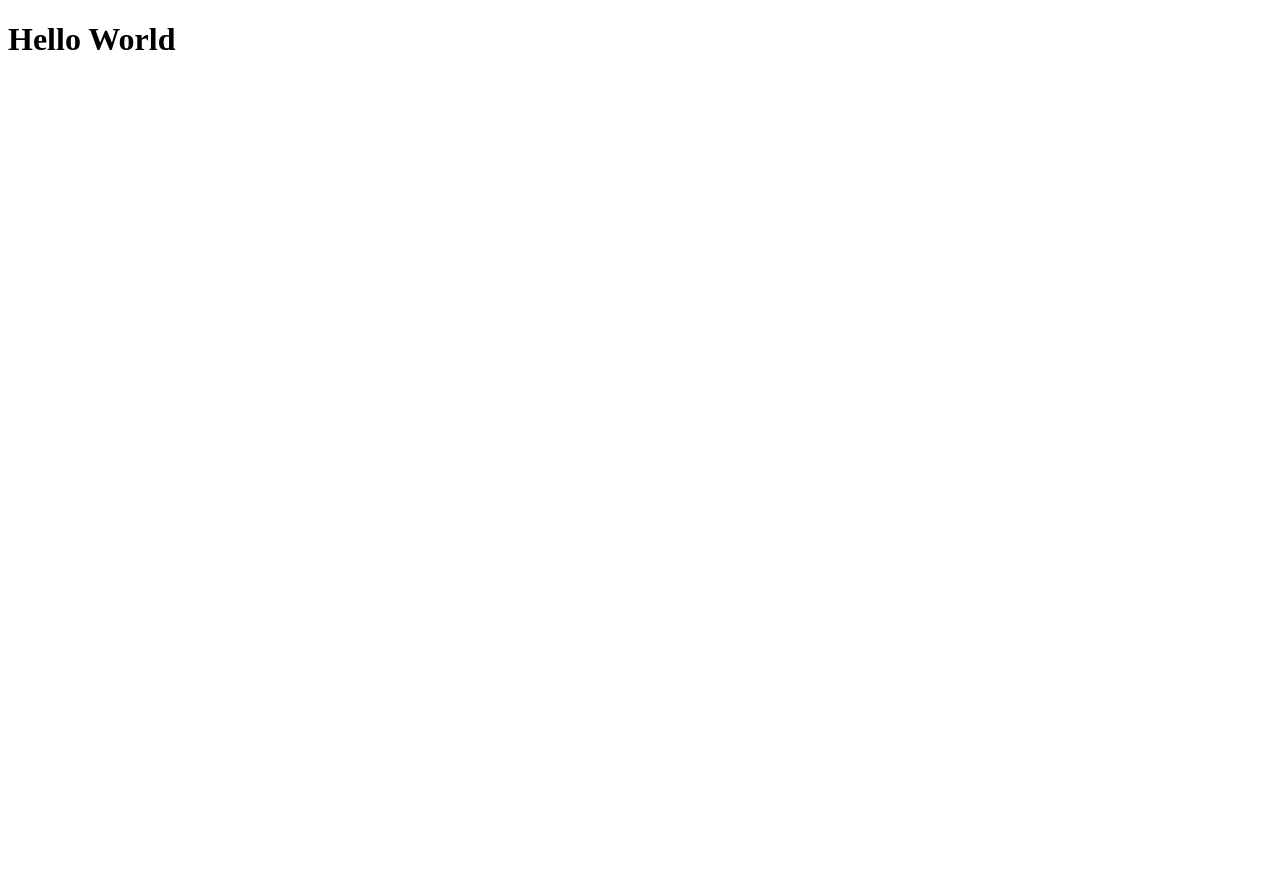
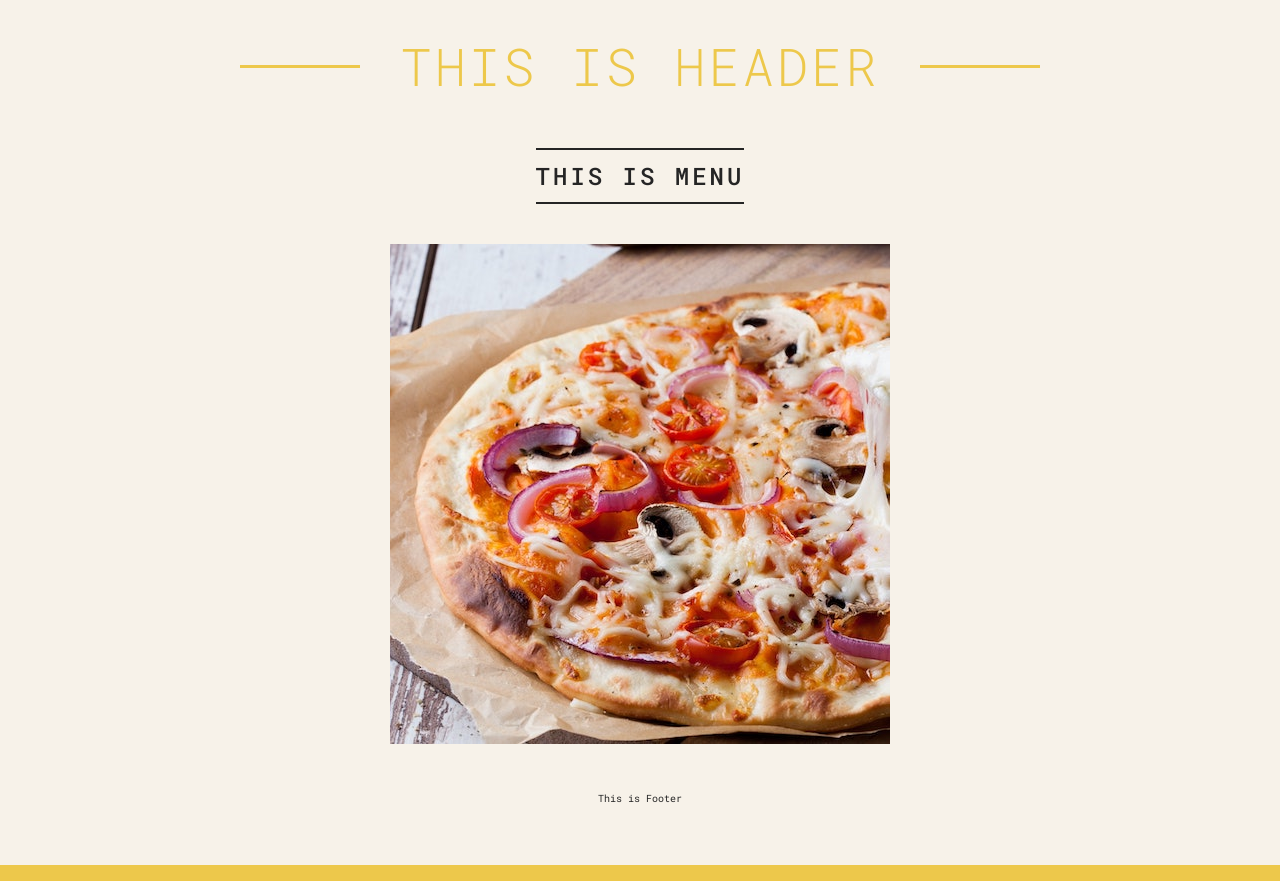
Before and after one commit to anupam1209/react-learning, a React (Create React App) app: page / in a window 1280 px wide. Before the commit the page ends 800 px from the top, so only its background shows below. Built offline with nearby package versions, Linux system fonts and the light colour scheme.

Commit message:
feature: added some components and styling

```diff
--- a/public/data.js
+++ b/public/data.js
@@ -1,4 +1,4 @@
-const pizzaData = [
+export const pizzaData = [
   {
     name: "Focaccia",
     ingredients: "Bread with italian olive oil and rosemary",
--- /dev/null
+++ b/src/App.jsx
@@ -0,0 +1,13 @@
+import Footer from "./Footer";
+import Header from "./Header";
+import Menu from "./Menu";
+
+export default function App() {
+  return (
+    <div className="container">
+      <Header />
+      <Menu />
+      <Footer />
+    </div>
+  );
+}
--- /dev/null
+++ b/src/Footer.jsx
@@ -0,0 +1,8 @@
+const Footer = () => {
+  return (
+    <>
+      <footer>This is Footer</footer>
+    </>
+  );
+};
+export default Footer;
--- /dev/null
+++ b/src/Header.jsx
@@ -0,0 +1,10 @@
+const Header = () => {
+  return (
+    <>
+      <header className="header">
+        <h1>This is Header</h1>
+      </header>
+    </>
+  );
+};
+export default Header;
--- /dev/null
+++ b/src/Menu.jsx
@@ -0,0 +1,11 @@
+const Menu = () => {
+  return (
+    <>
+      <main className="menu">
+        <h2>This is Menu</h2>
+        <img src="pizzas/funghi.jpg" alt="funghi" />
+      </main>
+    </>
+  );
+};
+export default Menu;
--- /dev/null
+++ b/src/Pizza.jsx
@@ -0,0 +1,3 @@
+export default function Pizza() {
+  return <h1>This is Pizza component</h1>;
+}
--- a/src/index.js
+++ b/src/index.js
@@ -1,13 +1,8 @@
 import React from "react";
 import ReactDOM from "react-dom/client";
 
-function App() {
-  return (
-    <>
-      <h1>Hello World</h1>
-    </>
-  );
-}
+import App from "./App";
+import "./index.css";
 
 const root = ReactDOM.createRoot(document.getElementById("root"));
 root.render(
```
